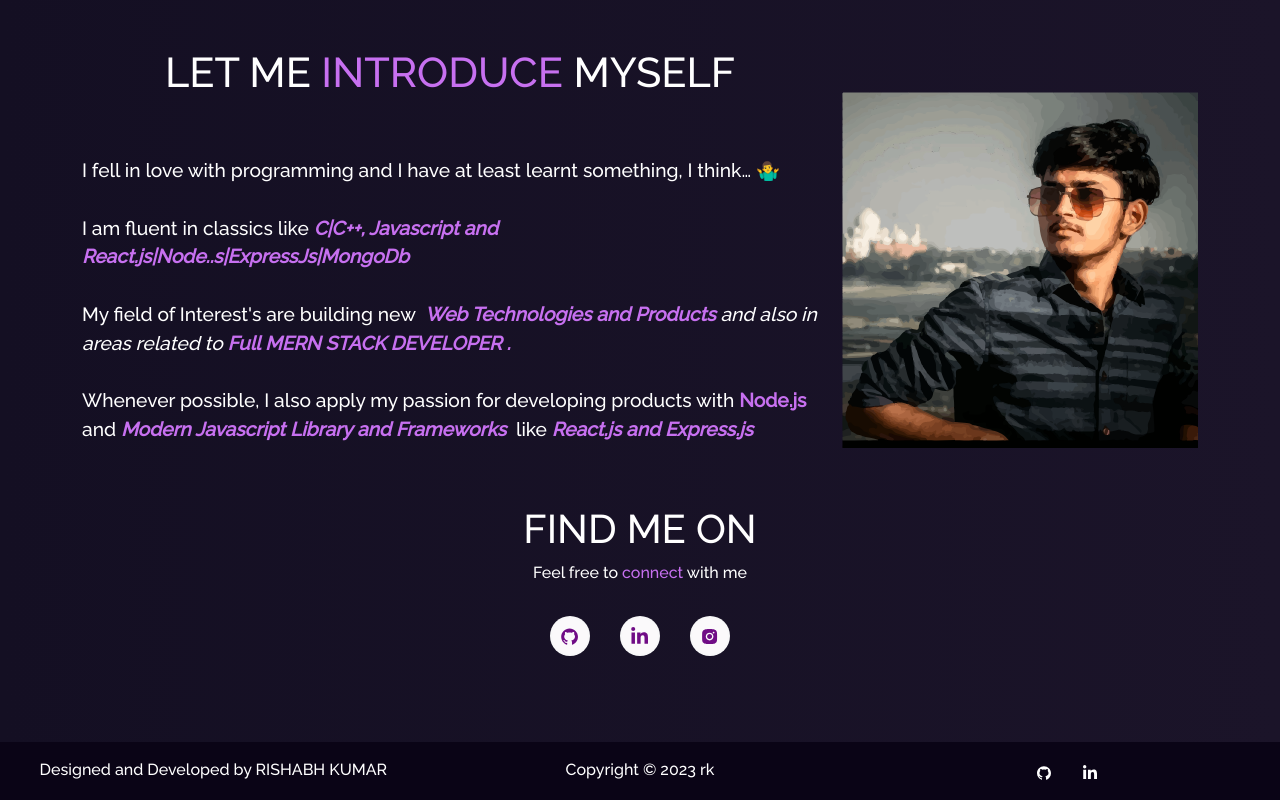
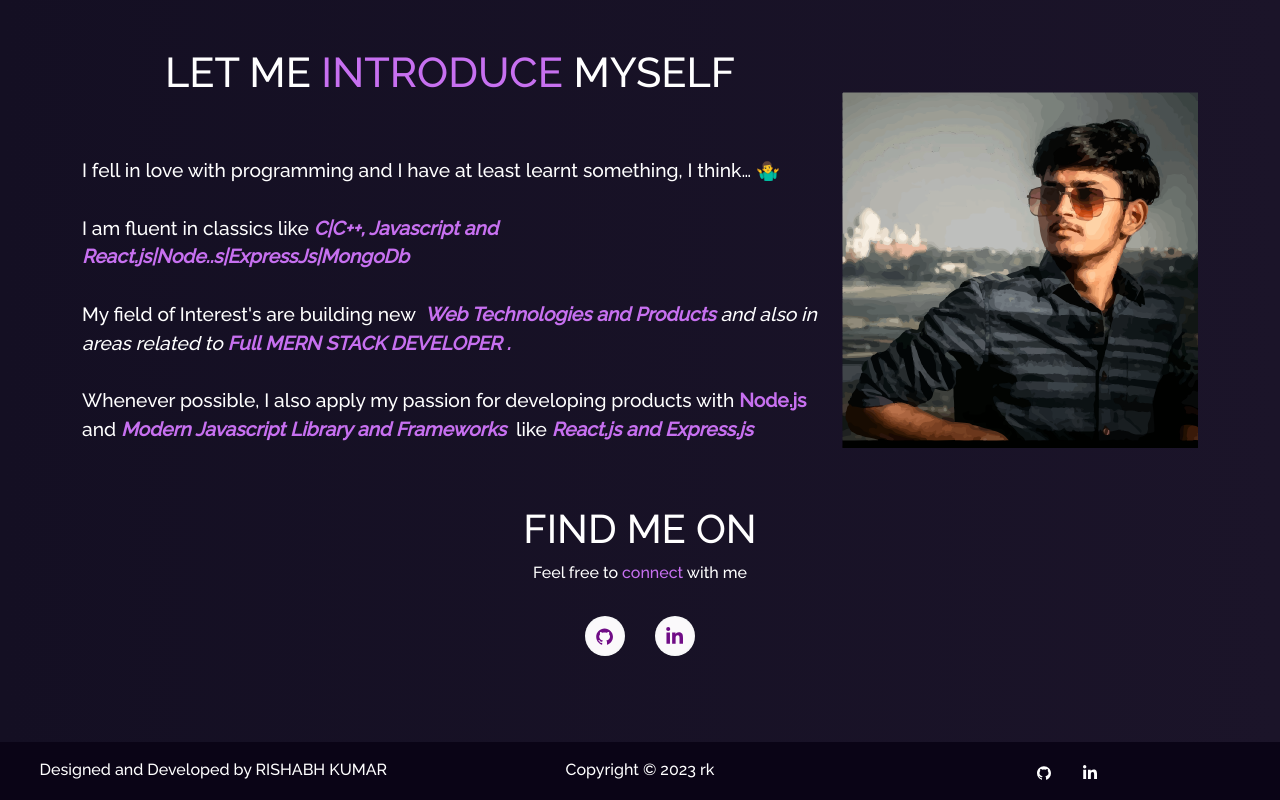
Before and after one commit to rishabhkumar3387/Rishabhkumar_Portfolio, a React (Create React App) app: page / in a window 1280 px wide. Shown: the part 828-1628 px from the top of the page. Built offline with nearby package versions, Linux system fonts and the light colour scheme.

Commit message:
Update Home2.js

```diff
--- a/src/components/Home/Home2.js
+++ b/src/components/Home/Home2.js
@@ -86,16 +86,7 @@ function Home2() {
                   <FaLinkedinIn />
                 </a>
               </li>
-              <li className="social-icons">
-                <a
-                  href="https://www.instagram.com/rishabh_kumar06/"
-                  target="_blank"
-                  rel="noreferrer"
-                  className="icon-colour home-social-icons"
-                >
-                  <AiFillInstagram />
-                </a>
-              </li>
+
             </ul>
           </Col>
         </Row>
```
